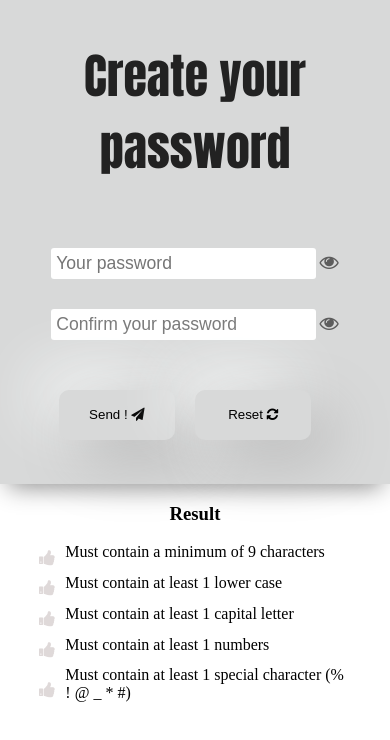
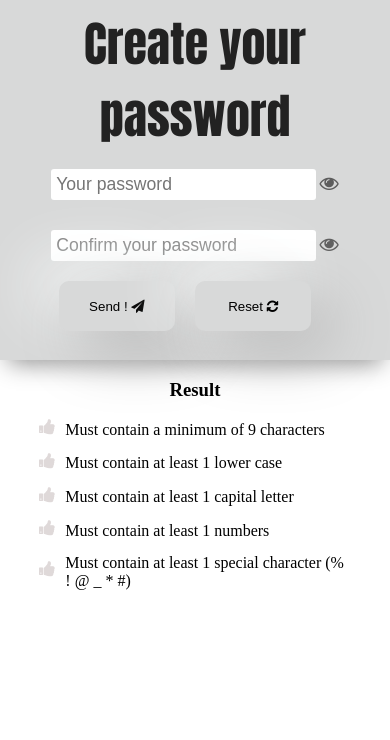
Before and after one commit to c3soft/CreateMDP, a plain HTML site: page index.html in a window 390 px wide. Drawn offline with Linux system fonts and the light colour scheme.

Commit message:
responsive section password

```diff
--- a/styles.css
+++ b/styles.css
@@ -157,8 +157,13 @@ input{
 }
 
 @media (max-width:576px){
+  h2{
+    margin-top: 0.5rem;
+    margin-bottom: 0.5rem;
+  }
   .formPassword{
     width: 100%;
+    height: 200px;
   }
   .password{
     width: 95%;
@@ -173,6 +178,9 @@ input{
     /* border: none;
     outline: none; */
   }
+  #inputConfirm{
+    margin-bottom: 0;
+  }
   .eyeOpen{
     font-size: 1.2rem;
 
@@ -186,6 +194,7 @@ input{
   }
   .fa-thumbs-up{
     font-size: 1.1rem;
+    margin-bottom: 1rem;
   }
 
 }
```
